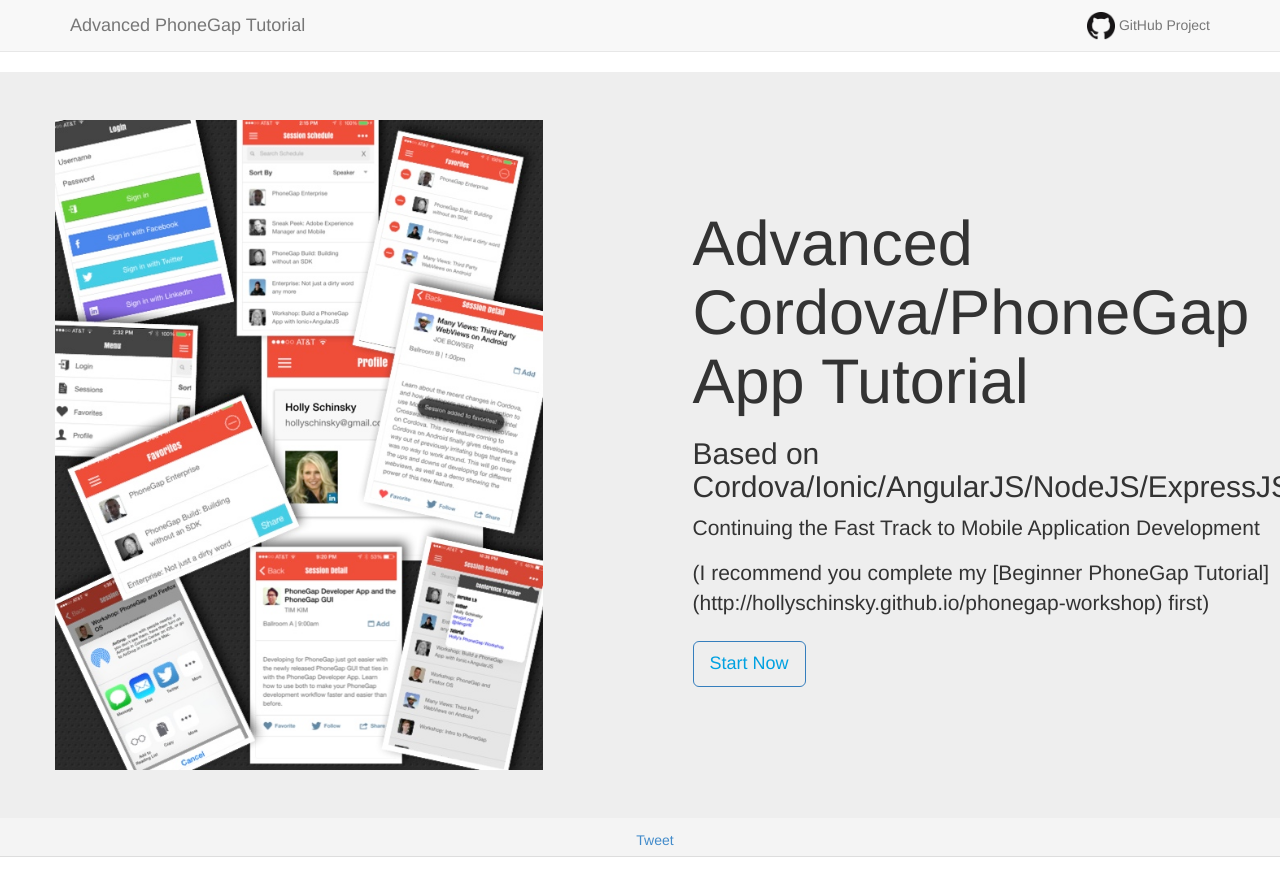
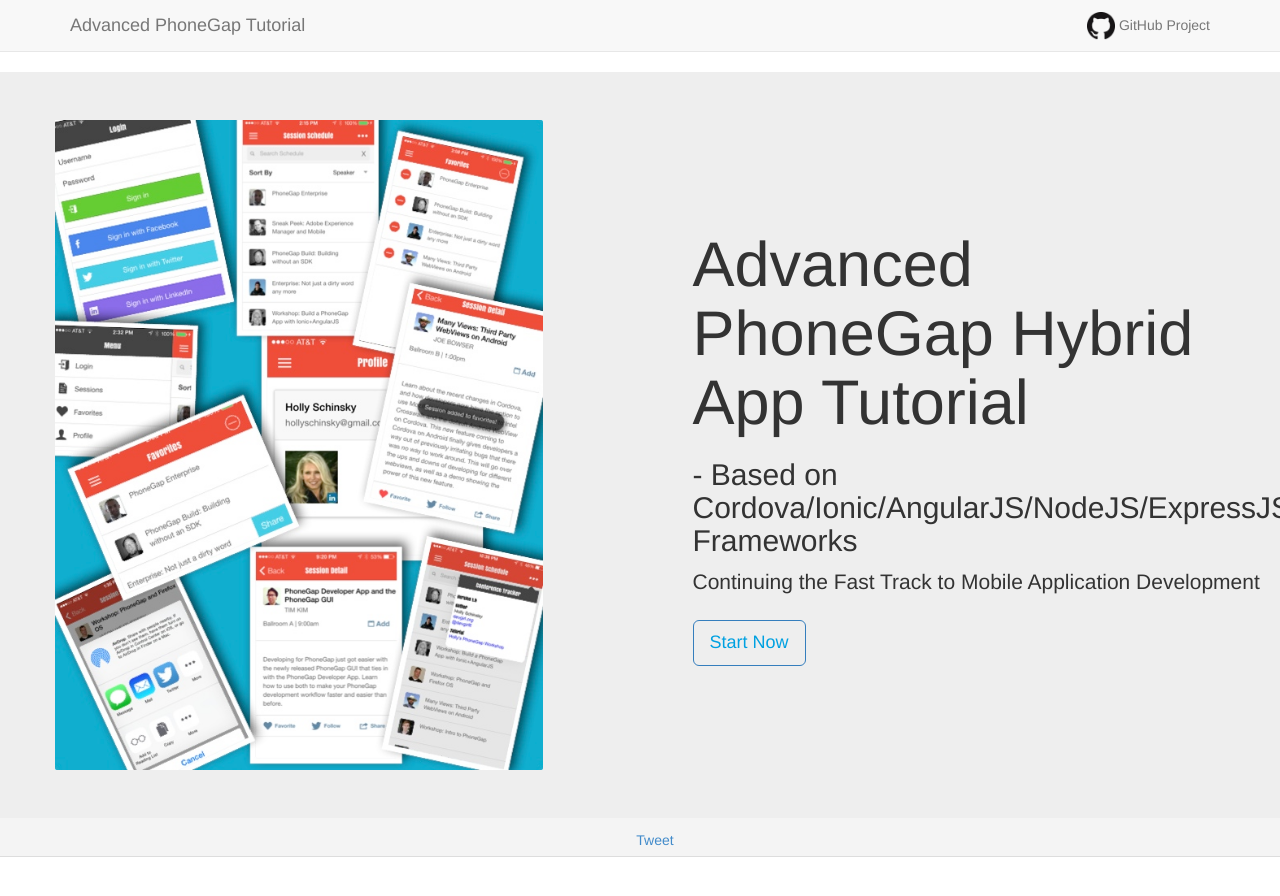
Before and after one commit to hollyschinsky/ConferenceTracker, a Jekyll site: the page built from index.md, in a window 1280 px wide and 900 px high. Shown: the top 896 px of the window. Built offline with Jekyll 4.4.1, drawn with Linux system fonts in a browser that asks for light colours; Markdown is read by kramdown in place of the engine named in the settings; comment, search, counter and statistics services are not loaded.

Commit message:
Updating to an advanced version of the app and tutorial. Included numerous screenshots and module content. Still in progress.

```diff
--- a/_layouts/home.html
+++ b/_layouts/home.html
@@ -8,10 +8,9 @@
                 <!--<img src="images/app/session-list.png" style="max-height: 200px;border: none;float: left;margin-right: 50px;"/>-->
                 <img src="images/app/app-mix.jpg" style="max-height: 650px;border: none;float: left;margin-right: 150px;"/>
                 <div style="display: table-cell;vertical-align: middle;">
-                    <h1>Advanced Cordova/PhoneGap App Tutorial</h1>
-                    <h2>Based on Cordova/Ionic/AngularJS/NodeJS/ExpressJS</h2>
+                    <h1>Advanced PhoneGap Hybrid App Tutorial</h1>
+                    <h2> - Based on Cordova/Ionic/AngularJS/NodeJS/ExpressJS Frameworks</h2>
                     <p>Continuing the Fast Track to Mobile Application Development</p>
-                    <p>(I recommend you complete my [Beginner PhoneGap Tutorial](http://hollyschinsky.github.io/phonegap-workshop) first)</p>
                     <p><a class="btn btn-primary btn-lg"
                           style="background-color: transparent;color: #00A1E1;margin-top: 8px;"
                           href="create-ionic-application.html" role="button">Start Now</a></p>
```
Also changed, not shown: images/app/app-mix.jpg.
